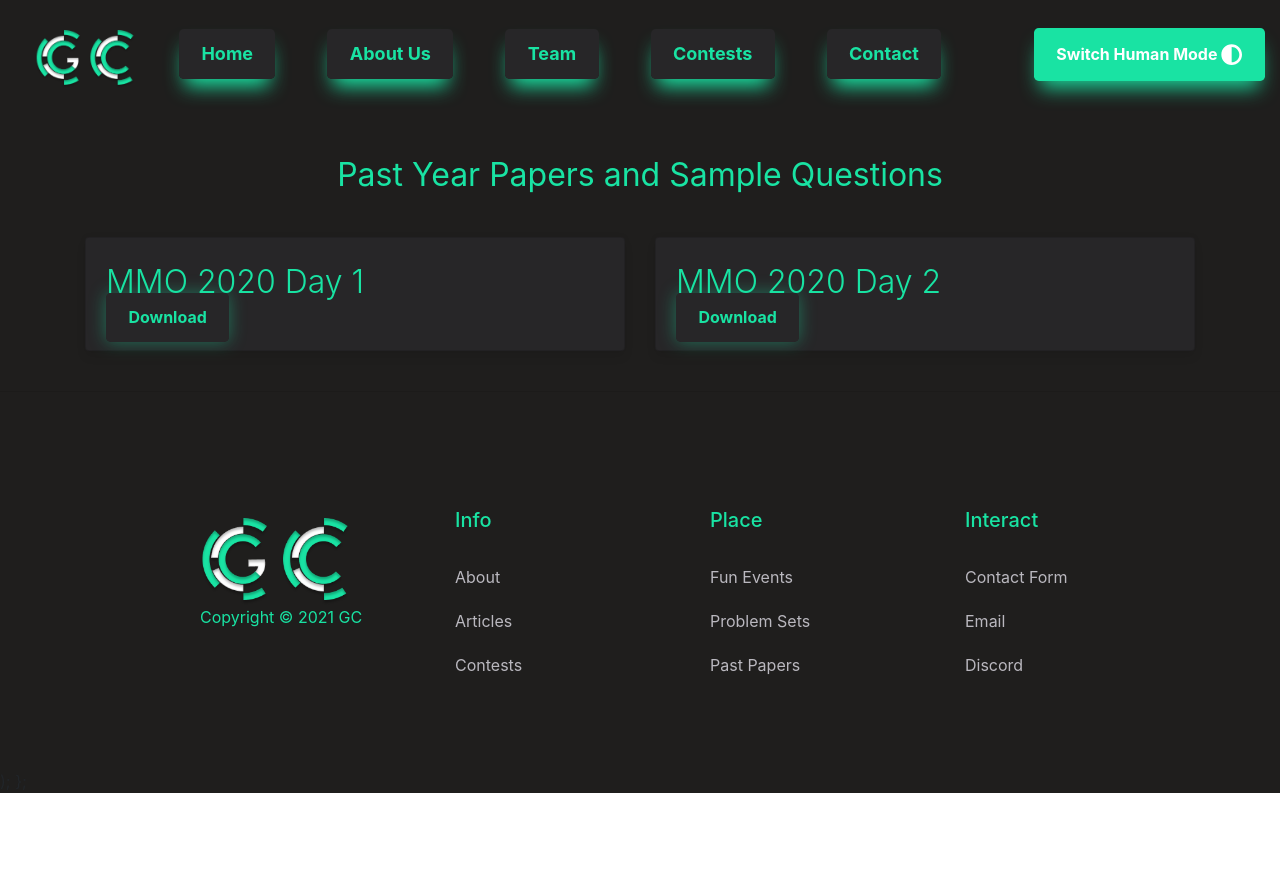
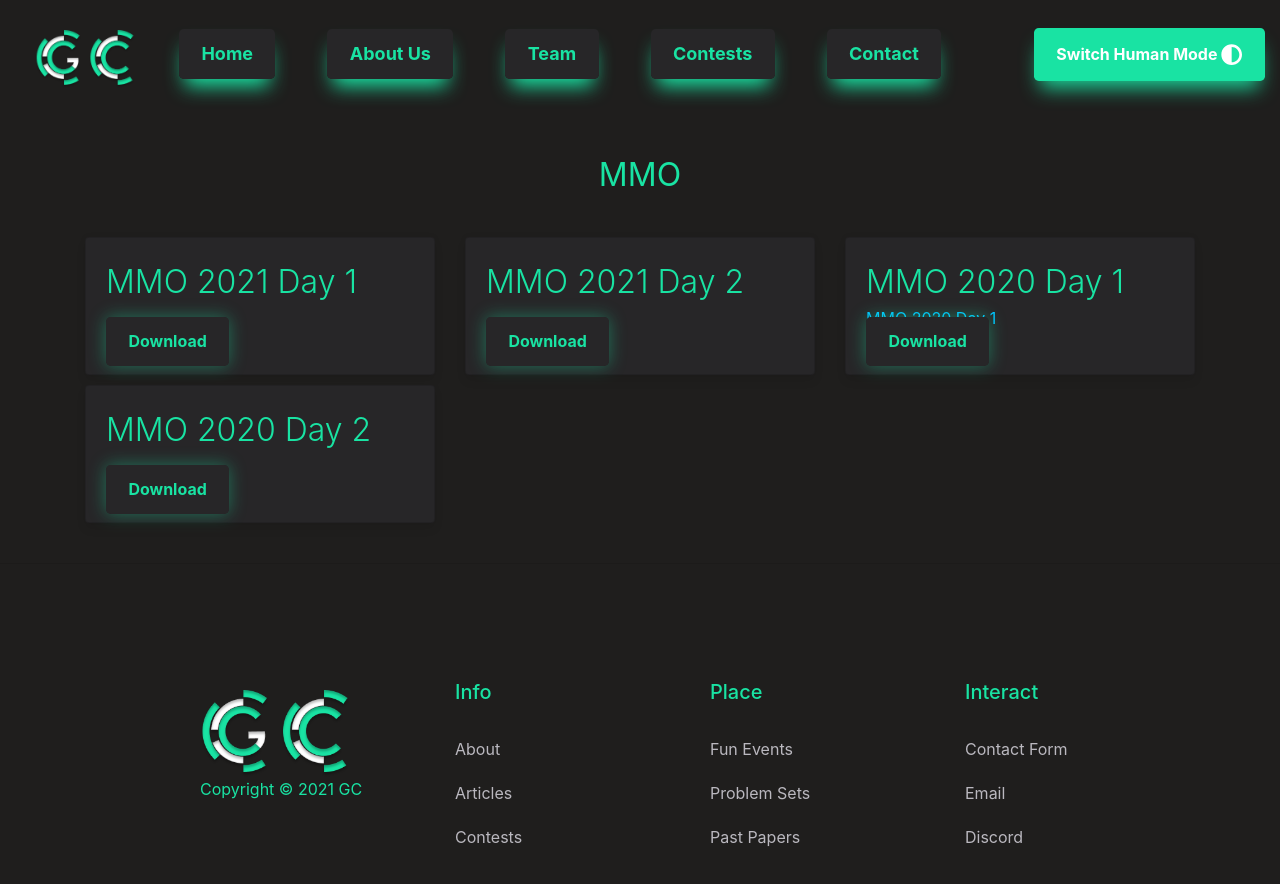
Before and after one commit to gaussiancurvolympiads/gaussiancurv, a React (Create React App) app: page /mmo2020 in a window 1280 px wide. Shown: the top 884 px of the page. Before the commit the page ends 800 px from the top, so only its background shows below. Built offline with nearby package versions, Linux system fonts and the light colour scheme.

Commit message:
Update Skills.jsx

```diff
--- a/src/components/Skills.jsx
+++ b/src/components/Skills.jsx
@@ -18,14 +18,57 @@ const Skills = ({ darkMode }) => {
             <Slide>
                 <Container>
              <br></br>
-                    <h4 className="lead" align="center"><b>Past Year Papers and Sample Questions</b></h4>
+                    <h4 className="lead" align="center"><b>MMO</b></h4>
                     <br></br>
                     <Row>
-                      <Col lg={6}>
+
+                      <Col lg={4}>
                      <Card className="skill-nbcard">
 
                                 <Card.Body>
-                                     <div class={darkMode ? "lead" : "lead"}>MMO 2020 Day 1</div>
+                                     <div class={darkMode ? "lead" : "lead"}>MMO 2021 Day 1</div>      <br></br>
+                                    <Card.Text align="left">
+
+                                       <a  href="https://mail-attachment.googleusercontent.com/attachment/u/1/?ui=2&ik=e3eea35a15&attid=0.1&permmsgid=msg-a:r-8450346915127056636&th=17e91a1c6de88366&view=att&disp=inline&realattid=f_kyu7p8dj0&saddbat=ANGjdJ9PnIwsr_1vZpwRSW6ppsnKndK4r3jsls0lCaWfKn9PSw0Ed6q5XolGlQ0GvV1ddPYCdJnPmUxtb4_PRF4PHLD453XNS4_P6GlecVEnu6EGRY35zhtBSny4VHrn8nG9lgYo9IX5Rce3YpIPLTwtr6ZcU1pOvgWkXIrI12xKoIFr86VwV7DDz0miMX7wniunKWelinpXsPMQ5c3dkpy9PjgLuZx8YoGor3gQgBwgJZKy_cA7MB-jsEYDNI96FL-81C2e2F-_6VHzB8bap9hL_z_VmhW5EsNYeL8d5PFYZqu281WUbQDPdllJQXga8BVQ5ps_Seez5K1DoUwoW4QsMU2ARVym60SKqtFSw9jsFuJDHvdWaqP7dbjsh7Zs4MOKfQHWeQLc_6Lus51rZmG1SYSBzp6MY3RBFnrCazwhO7EOMPtwCaH4eOThQJJpqyL8NU7qYfnc13uUU7fSzFR-OgQn_ZShcktVHYsfp80HPb-l6SLLTsTpgJiB2FsT7eYBNibI7lv0tmQEgl8Kecs1axIyM059hj6EfbE0ru7r-pg_IJ_w1EGUjdZcQXSHVCbCQqV7tNUrqLNoKfGmIeloh5-EbJCSzoYvarI47ZGknBVbmCQCSHMKuRt_hKJG2b1bl16WQezfPLtL2aA4dxQFHOUD9GYeNTPjbDP8EwUSnVdYIwquhD9B2X0bBa4" >
+                                           {darkMode? <MagicalButton align="left">Download</MagicalButton> : <Mdark  align="left">Download</Mdark>}
+                                          </a>&nbsp;&nbsp; </Card.Text>
+
+                                </Card.Body>
+
+                            </Card></Col>
+
+
+
+
+
+
+
+
+
+                      <Col lg={4}>
+                     <Card className="skill-nbcard">
+
+                                <Card.Body>
+                                     <div class={darkMode ? "lead" : "lead"}>MMO 2021 Day 2</div>      <br></br>
+                                    <Card.Text align="left">
+
+                                       <a  href="https://mail-attachment.googleusercontent.com/attachment/u/1/?ui=2&ik=e3eea35a15&attid=0.2&permmsgid=msg-a:r-8450346915127056636&th=17e91a1c6de88366&view=att&disp=inline&realattid=f_kyu7p9rv1&saddbat=ANGjdJ-6WNepCgNKS14fIe339-01v6yY19pFujnwEcEdstKuOBbhoZYOO1-2GXkABg5YV9k1N7_5lK0qYO78sgwdKAy0_Ga-CyomyJkdh1V2nkvSSLWbzhLUHgPRQAq3ZuTRLJh68GZ8q8YoGfUADVg0xJjIUiHS8B78txogp-9to-MMFRhKSV97aWabc1lM0u5c0boYSw1yPE-uBngB3cZKe7IPf1w-qLd6Px91moOa8Ur-loYkrEvqtzWzOfuv4MayIjCHRFPO2Vbc3lTOos1xgJu3hmc-SDbzpz2pOj66NDFueKDf0MktykAB_Rs9kO5nqeaK3Q46i6UPa59Wl7_y5S4Ks-W-jl1ZvRoS_QX1zbkLUBjEJh21GPl1XT7EyT56pA9pJjQVFqXkk82wp2JUS-NzFW_Ib2pxaNC4WrSKKmD46zTki8mUbPlUUL0hJQd3ZrDrzlBCsu7Xf05m76sxV2lBYNP_h6CymohyKZwpghIS94hZKZqfo76S9ti9zW41_WB73tlx4IhHKyo7S5BaMBNPanfw-JsHuF8fjl8tMwn3J_83wANIEJ2UOsqWPxbNbMGSfxOSrCDHl7lkDJWCPj_Xh34olQrIs5Z3sgYVVp0V1fpFtONZX4mSQnmZYGYMy5Jt1Z45iIGV2YWJrQnkF3YYp5Ac2Y7scEfdBENsUchw9lboxjBpi9ItK34" >
+                                           {darkMode? <MagicalButton align="left">Download</MagicalButton> : <Mdark  align="left">Download</Mdark>}
+                                          </a>&nbsp;&nbsp; </Card.Text>
+
+                                </Card.Body>
+
+                            </Card></Col>
+
+
+
+
+
+                      <Col lg={4}>
+                     <Card className="skill-nbcard">
+
+                                <Card.Body>
+                                     <div class={darkMode ? "lead" : "lead"}>MMO 2020 Day 1</div>  MMO 2020 Day 1   <br></br>
                                     <Card.Text align="left">
 
                                        <a  href="https://aritra-12.github.io/pdfs/MMO%202020%20DAY%201.pdf" >
@@ -35,13 +78,13 @@ const Skills = ({ darkMode }) => {
                                 </Card.Body>
 
                             </Card></Col>
- <Col lg={6}>
+ <Col lg={4}>
                             <Card className="skill-nbcard">
 
 
                                 <Card.Body >
                                       <div class={darkMode ? "lead" : "lead"}>MMO 2020 Day 2</div>
-
+                                      <br></br>
                                       <Card.Text align="left">
 
   <a href="https://aritra-12.github.io/pdfs/MMO%202020%20DAY%202.pdf" >
```
